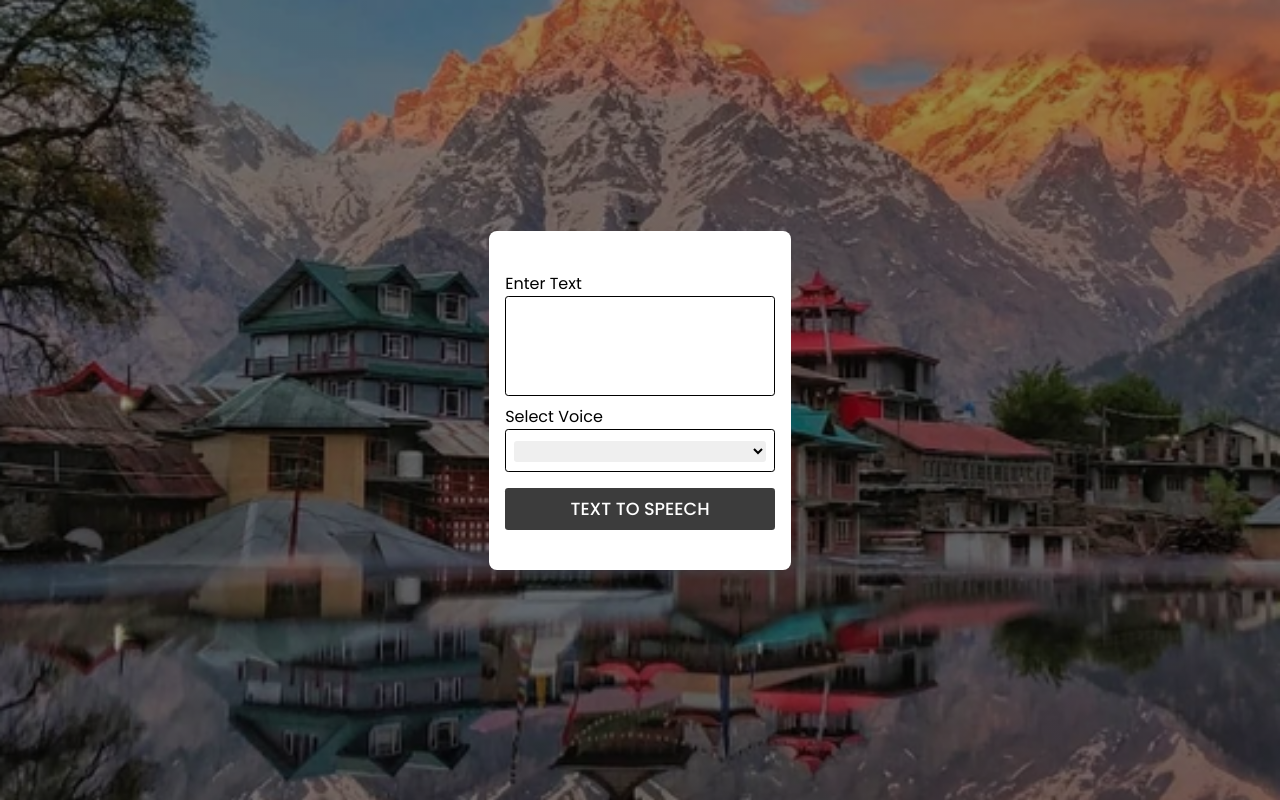
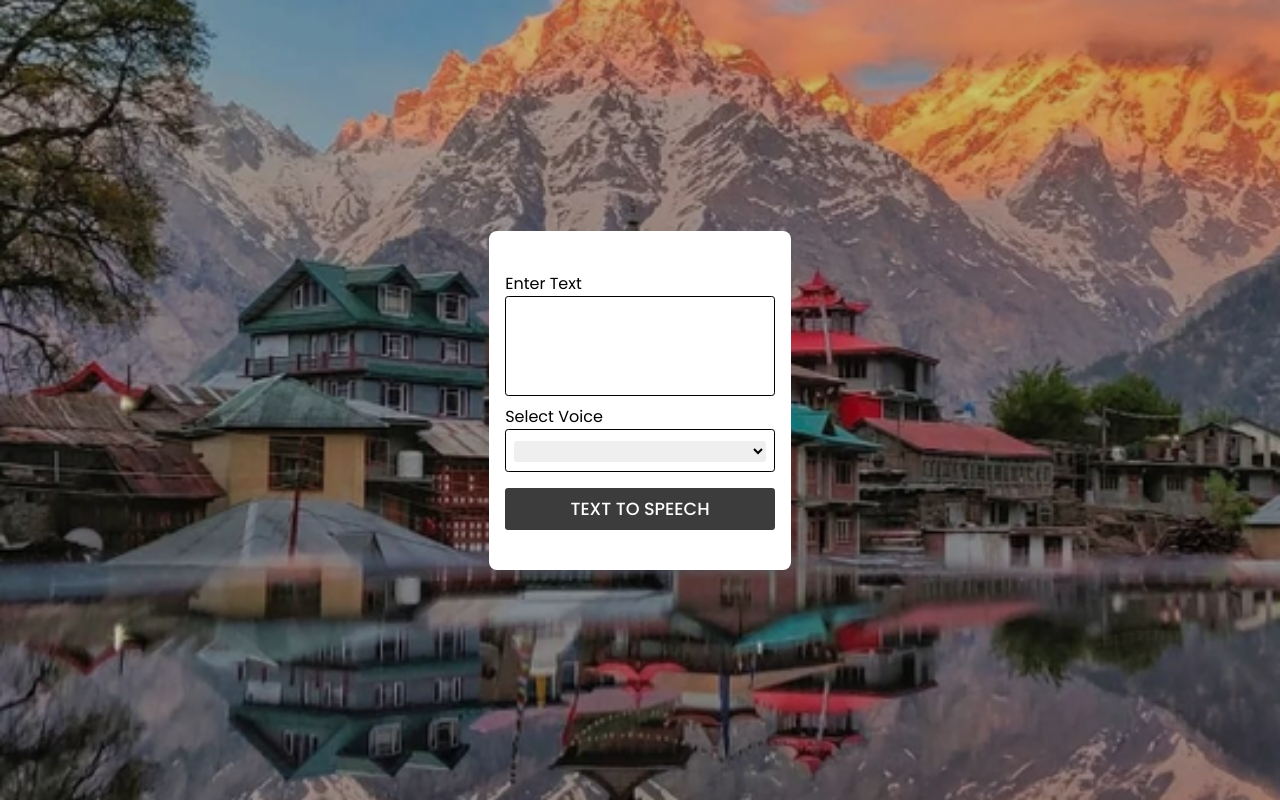
Before and after one commit to vishalkrishna8/text-to-speach-converter, a plain HTML site: page index.html in a window 1280 px wide. Drawn offline with Linux system fonts and the light colour scheme.

Commit message:
Update style.css

```diff
--- a/style.css
+++ b/style.css
@@ -11,8 +11,8 @@ body{
     justify-content: center;
     align-items: center;
 
-    background-image: -webkit-linear-gradient(rgba(0, 0, 0, 0.4), rgba(0, 0, 0, 0.4)), url(backimg.png);
-    background-image: linear-gradient(rgba(0, 0, 0, 0.4), rgba(0, 0, 0, 0.4)), url(backimg.png);
+    background-image: -webkit-linear-gradient(rgba(0, 0, 0, 0.2), rgba(0, 0, 0, 0.2)), url(backimg.png);
+    background-image: linear-gradient(rgba(0, 0, 0, 0.2), rgba(0, 0, 0, 0.2)), url(backimg.png);
     background-size: cover;
     background-position: center;
 
```
